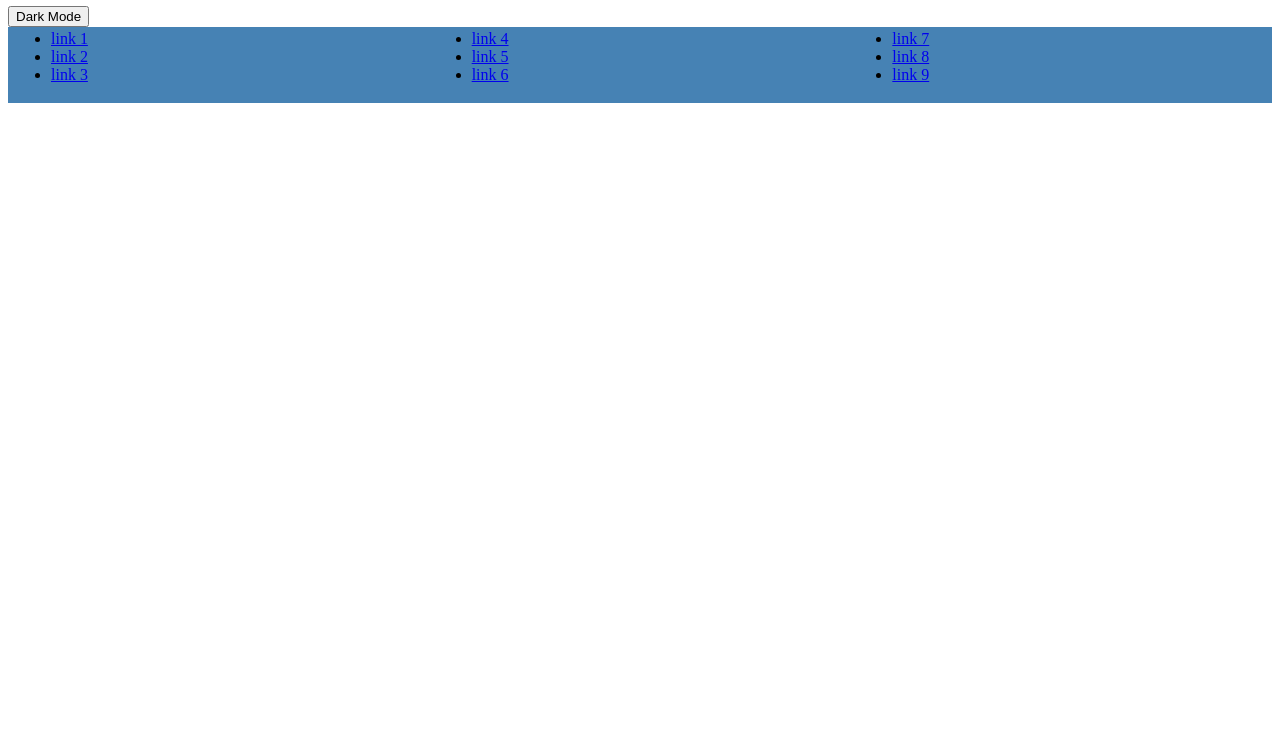
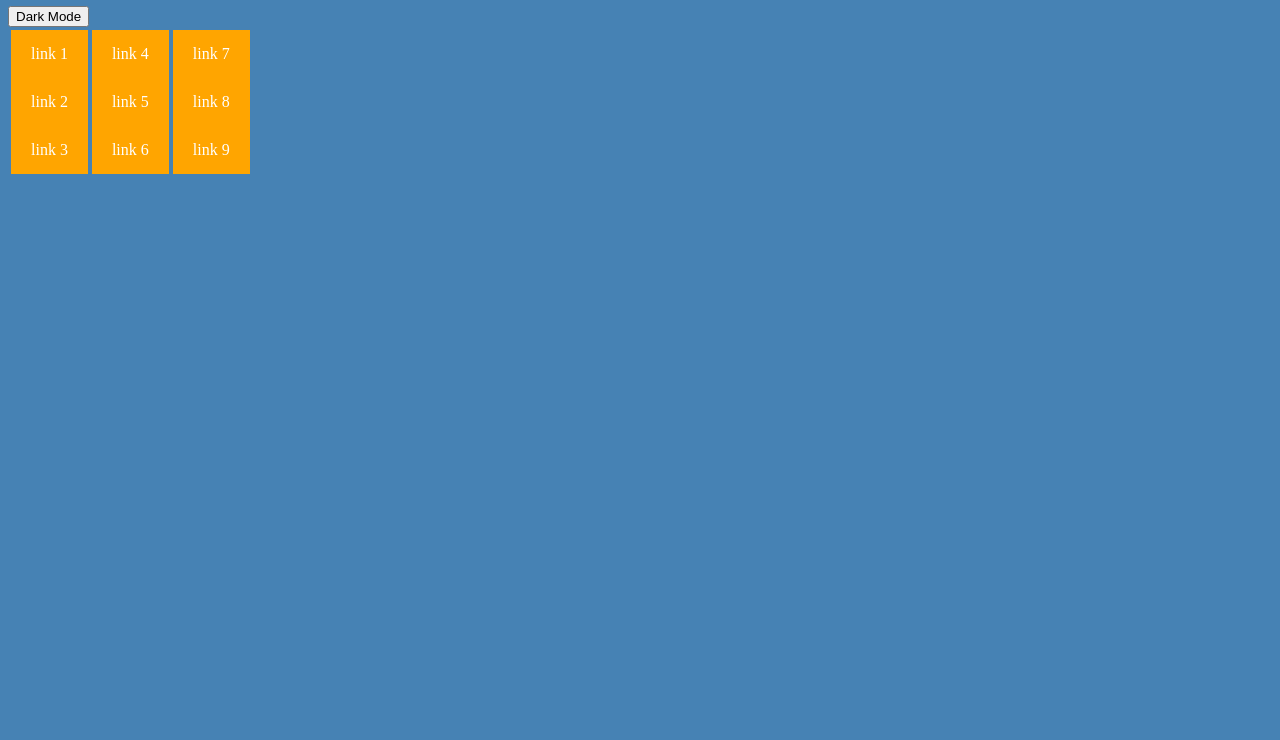
Before and after one commit to NetanelCh/netanelch.github.io, a plain HTML site: page 2nd_pg.html in a window 1280 px wide. Shown: the part 60-800 px from the top of the page. Drawn offline with Linux system fonts and the light colour scheme.

Commit message:
more code

```diff
--- a/2nd_pg.html
+++ b/2nd_pg.html
@@ -3,12 +3,26 @@
     <head>
       <title>The 2nd Page</title>
       <meta name="viewport" content="width=device-width, initial-scale=1.0">
+      <link rel="stylesheet" href="style.css">
       <style>
-        table {
-          width:100%;
+        ul {
+          list-style-type: none;
         }
-        table, td {
-            background-color:steelblue;
+        ul, li {
+          padding: 0;
+          margin: 0;
+        }
+        a {
+          text-decoration:none;
+          color:white;
+        }
+        a:link, a:visited {
+          display: inline-block;
+          background-color: orange;
+          padding: 15px 20px;
+        }
+        a:hover {
+          background-color: orangered;
         }
       </style>
     </head>
@@ -22,23 +36,23 @@
         <tr>
           <td>
             <ul>
-              <li><a href="link">link 1</a></li>
-              <li><a href="link">link 2</a></li>
-              <li><a href="link">link 3</a></li>
+              <li><a href="">link 1</a></li>
+              <li><a href="">link 2</a></li>
+              <li><a href="">link 3</a></li>
             </ul>
           </td>
           <td>
             <ul>
-              <li><a href="link">link 4</a></li>
-              <li><a href="link">link 5</a></li>
-              <li><a href="link">link 6</a></li>
+              <li><a href="">link 4</a></li>
+              <li><a href="">link 5</a></li>
+              <li><a href="">link 6</a></li>
             </ul>
           </td>
           <td>
             <ul>
-              <li><a href="link">link 7</a></li>
-              <li><a href="link">link 8</a></li>
-              <li><a href="link">link 9</a></li>
+              <li><a href="">link 7</a></li>
+              <li><a href="">link 8</a></li>
+              <li><a href="">link 9</a></li>
             </ul>
           </td>
         </tr>
--- a/style.css
+++ b/style.css
@@ -1,3 +1,6 @@
+body {
+  background-color:steelblue;
+}
 a {
     background-color:orange;
     padding:5px;
```
Also changed, not shown: index.html (+8 -6 lines).
